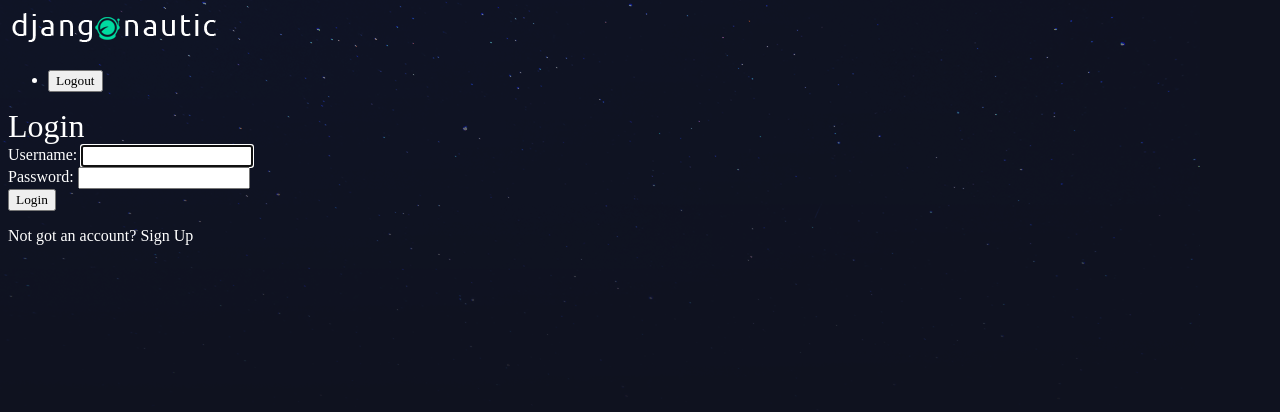
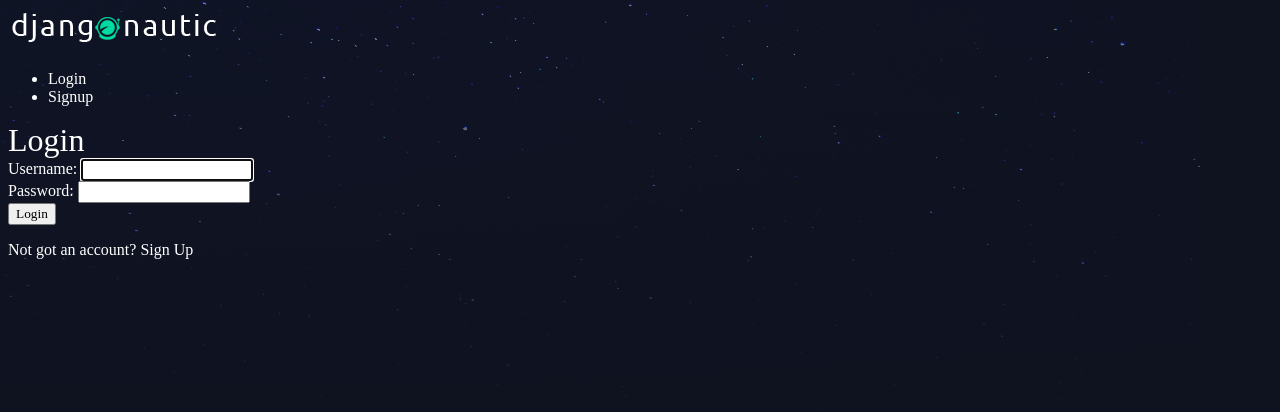
Before and after one commit to AbdallahHatemoglu/djano-blog_tutorial, a Django app: page /accounts/login/ in a window 1280 px wide. Shown: the top 412 px of the page. Run offline with Django 5.2, Linux system fonts and the light colour scheme; parts of the project's set-up code (start-up, migrations or seed data) failed here and were passed over.

Commit message:
Checking Login Status

```diff
--- a/templates/base_layout.html
+++ b/templates/base_layout.html
@@ -12,12 +12,18 @@
         <h1><a href="{% url 'articles:list' %}"><img src="{% static 'logo.png' %}"></a></h1>
         <nav>
           <ul>
+            {% if user.is_authenticated %}
             <li>
               <form class="logout-link" action="{% url 'accounts:logout' %}" method="post">
                 {% csrf_token %}
                 <button type="submit">Logout</button>
               </form>
             </li>
+            <li><a href="{% url 'articles:create' %}" class="highlight">New Article</a></li>
+            {% else %}
+            <li><a href="{% url 'accounts:login' %}">Login</a></li>
+            <li><a href="{% url 'accounts:signup' %}">Signup</a></li>
+            {% endif %}
           </ul>
         </nav>
       </header>
```
Also changed, not shown: db.sqlite3.
